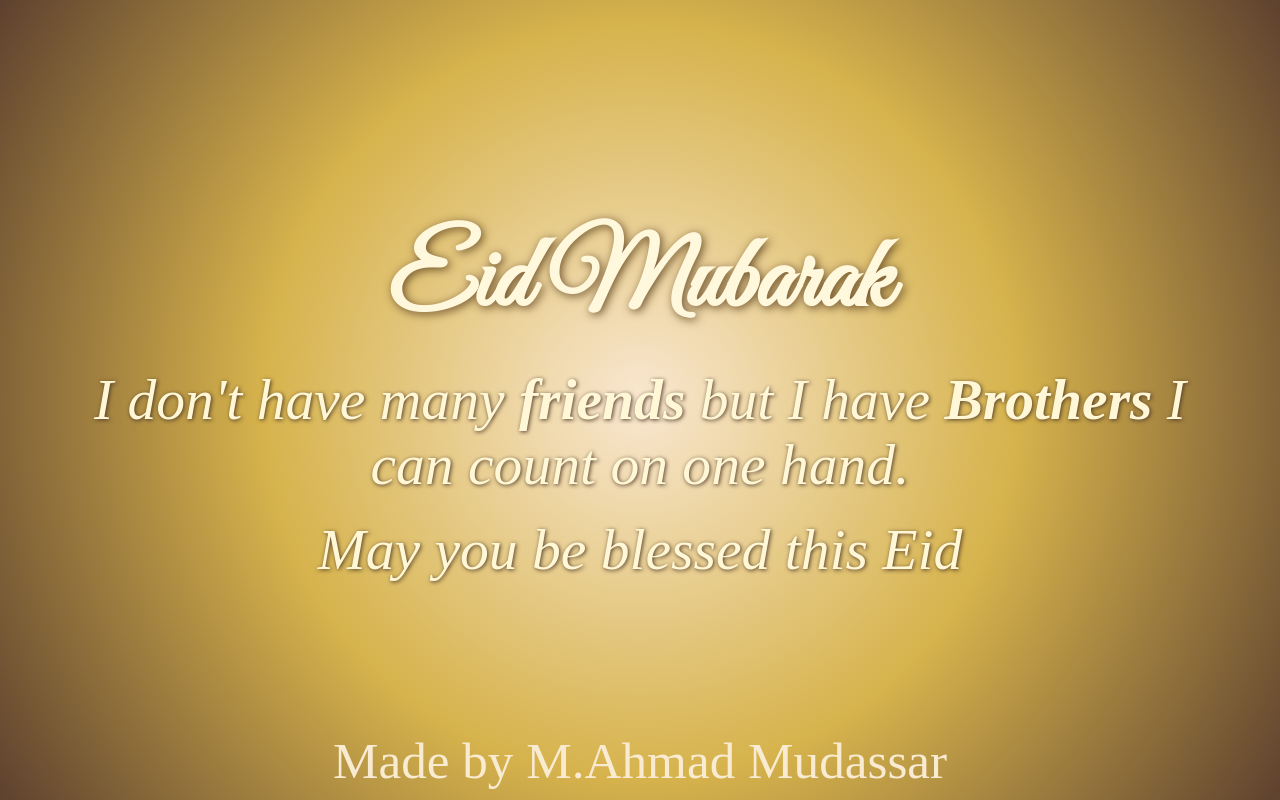
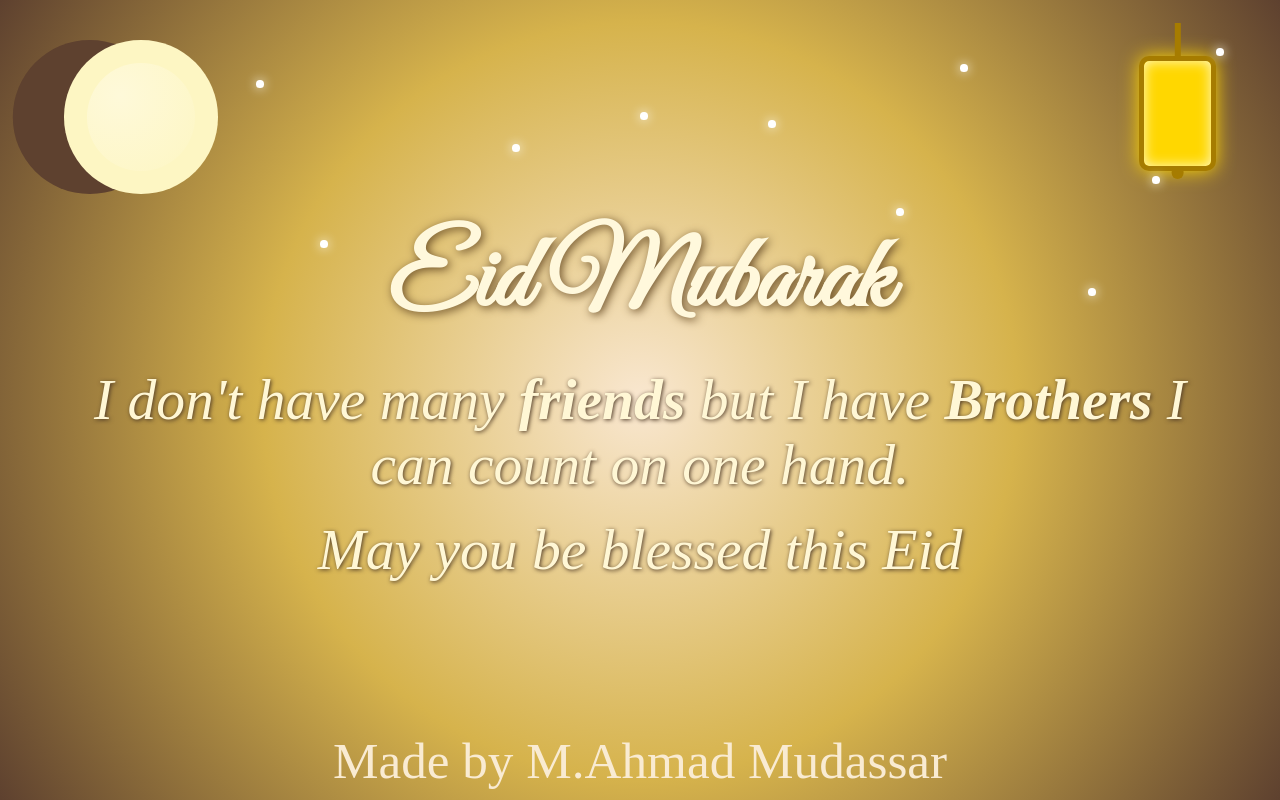
Before and after one commit to Captain-182/Eid, a plain HTML site: page friend.html in a window 1280 px wide. Drawn offline with Linux system fonts and the light colour scheme; a web font is replaced by a local one.

Commit message:
friend.html

```diff
--- a/friend.html
+++ b/friend.html
@@ -23,12 +23,12 @@
       color: #fff;
       overflow: hidden;
       text-align: center;
+      position: relative;
     }
 
     h1 {
       font-family: 'Great Vibes', cursive;
       font-size: 8vw;
-      max-font-size: 80px;
       color: #fff8dc;
       text-shadow: 2px 2px 10px #6b4f29;
       margin: 0;
@@ -47,17 +47,112 @@
       position: absolute;
       bottom: 10px;
       font-size: 4vw;
-      max-font-size: 18px;
       color: #f9ebd2;
     }
+
+    /* Moon */
+    .moon {
+      position: absolute;
+      top: 5vh;
+      left: 5vw;
+      width: 12vw;
+      height: 12vw;
+      background: #fdf6c3;
+      border-radius: 50%;
+      box-shadow: -4vw 0 0 0 #5e412f;
+    }
+
+    .moon::after {
+      content: '';
+      position: absolute;
+      top: 15%;
+      left: 15%;
+      width: 70%;
+      height: 70%;
+      border-radius: 50%;
+      background: radial-gradient(circle at 30% 30%, #fffbe8, #fdf6c3);
+      opacity: 0.6;
+    }
+
+    /* Lantern */
+    .lantern {
+      position: absolute;
+      top: 7vh;
+      right: 5vw;
+      width: 6vw;
+      height: 9vw;
+      background: #ffd700;
+      border: 0.4vw solid #a67c00;
+      border-radius: 10px;
+      box-shadow: 0 0 1.5vw #ffd700, inset 0 0 1vw #fffacd;
+    }
+
+    .lantern::before {
+      content: '';
+      position: absolute;
+      top: -3vw;
+      left: 50%;
+      transform: translateX(-50%);
+      width: 0.5vw;
+      height: 3vw;
+      background: #a67c00;
+    }
+
+    .lantern::after {
+      content: '';
+      position: absolute;
+      bottom: -1vw;
+      left: 50%;
+      transform: translateX(-50%);
+      width: 1vw;
+      height: 1vw;
+      background: #a67c00;
+      border-radius: 50%;
+    }
+
+    /* Stars */
+    .star {
+      position: absolute;
+      width: 0.6vw;
+      height: 0.6vw;
+      background: #fff;
+      border-radius: 50%;
+      box-shadow: 0 0 0.8vw #fff;
+    }
+
+    .star1 { top: 10vh; left: 20vw; }
+    .star2 { top: 18vh; left: 40vw; }
+    .star3 { top: 15vh; left: 60vw; }
+    .star4 { top: 8vh; left: 75vw; }
+    .star5 { top: 22vh; left: 90vw; }
+    .star6 { top: 30vh; left: 25vw; }
+    .star7 { top: 14vh; left: 50vw; }
+    .star8 { top: 26vh; left: 70vw; }
+    .star9 { top: 36vh; left: 85vw; }
+    .star10 { top: 6vh; left: 95vw; }
   </style>
 </head>
 <body>
+  <!-- Decorations -->
+  <div class="moon"></div>
+  <div class="lantern"></div>
+  <div class="star star1"></div>
+  <div class="star star2"></div>
+  <div class="star star3"></div>
+  <div class="star star4"></div>
+  <div class="star star5"></div>
+  <div class="star star6"></div>
+  <div class="star star7"></div>
+  <div class="star star8"></div>
+  <div class="star star9"></div>
+  <div class="star star10"></div>
+
+  <!-- Main Content -->
   <h1>Eid Mubarak</h1>
   <p class="subtitle">
-    I don't have many <b>friends</b> but I have  <b>Brothers</b> I can count on one hand.
+    I don't have many <b>friends</b> but I have <b>Brothers</b> I can count on one hand.
   </p>
-   <p class="subtitle">May you be blessed this Eid</p>
+  <p class="subtitle">May you be blessed this Eid</p>
   <footer>Made by M.Ahmad Mudassar</footer>
 </body>
 </html>
```
